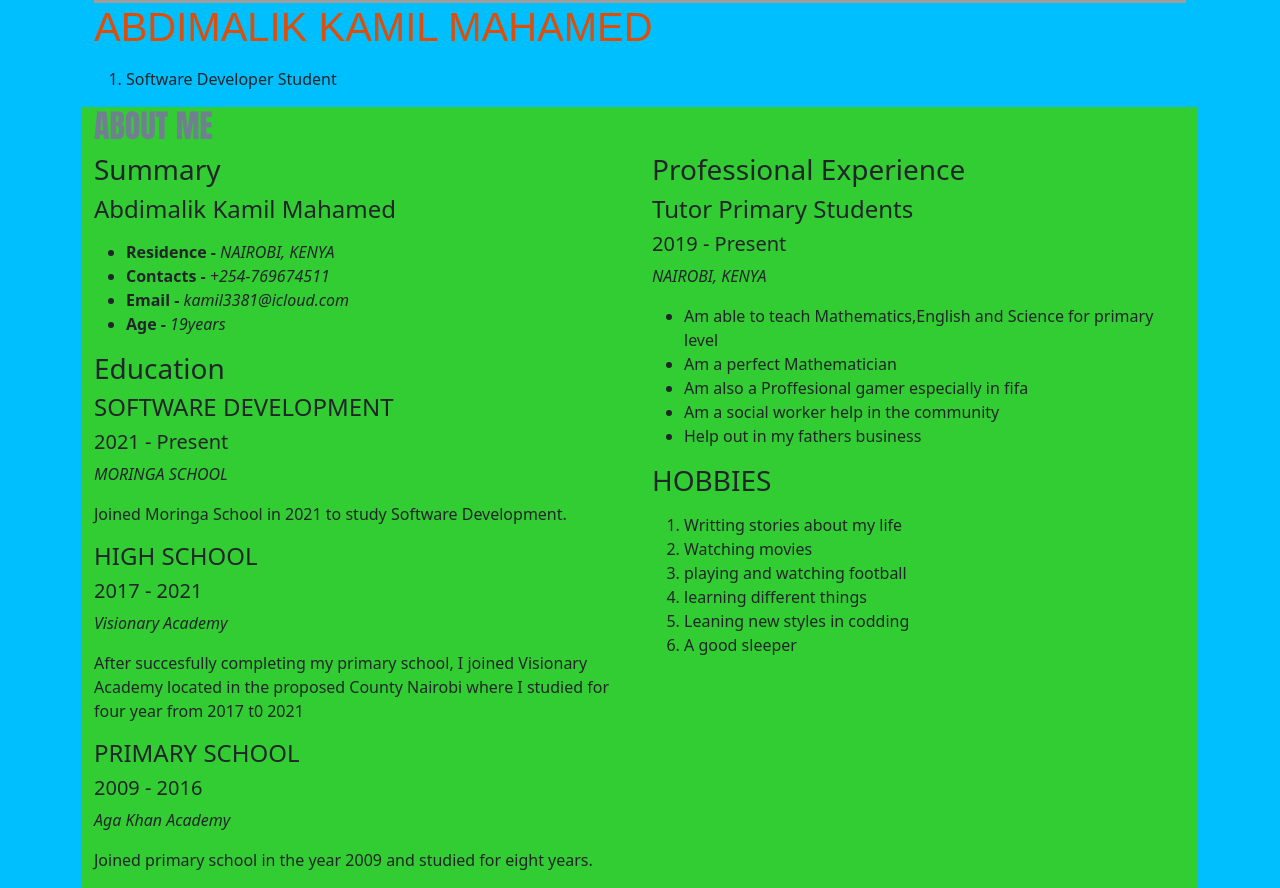
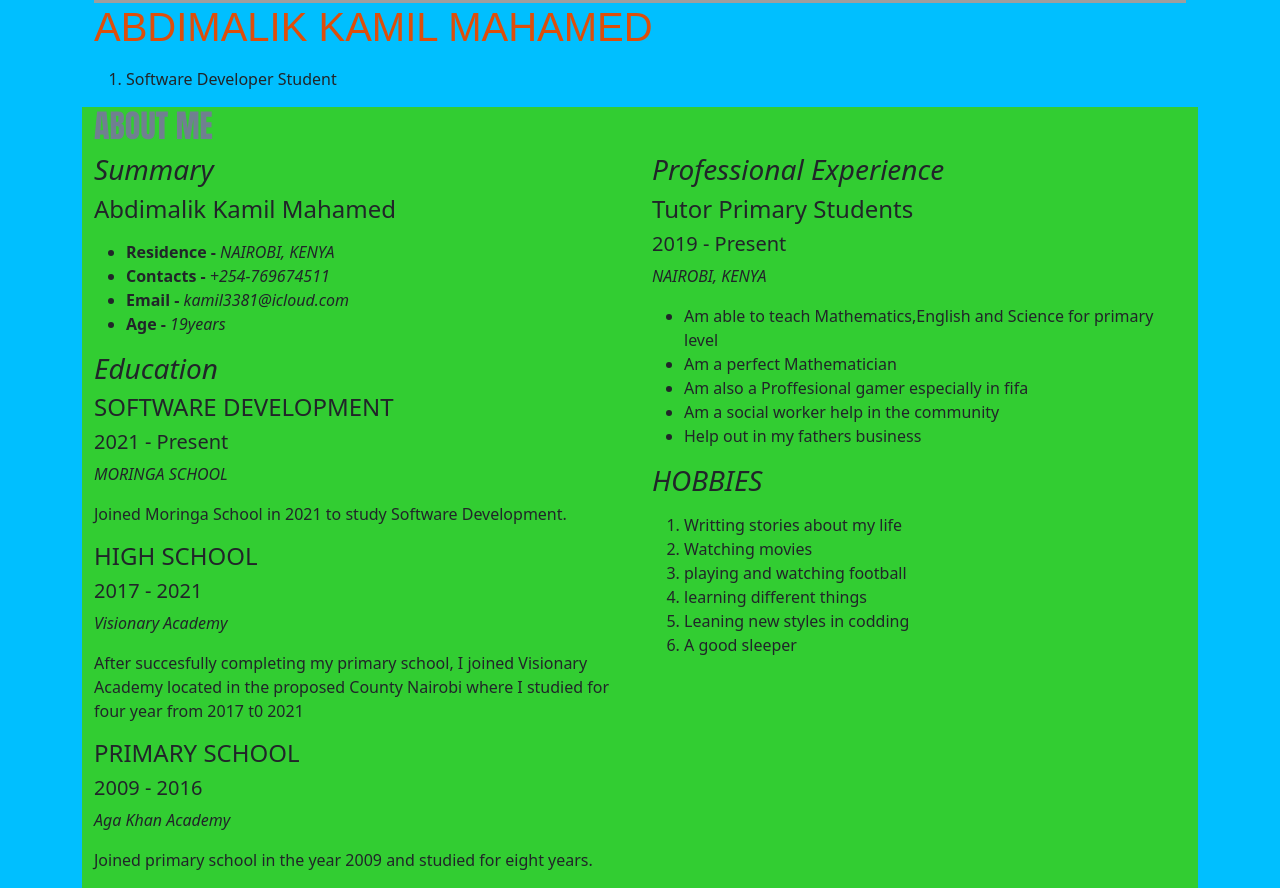
Before and after one commit to Kamil3381/PERSONAL-PORTFOLIO, a plain HTML site: page index.html in a window 1280 px wide. Shown: the part 816-1704 px from the top of the page. Drawn offline with nearby package versions, Linux system fonts and the light colour scheme; grey boxes are pictures that could not be loaded.

Commit message:
changed font type of h3

```diff
--- a/css/style.css
+++ b/css/style.css
@@ -13,3 +13,6 @@ h2 {
 font-family: Impact, Haettenschweiler, 'Arial Narrow Bold', sans-serif;
 color: slategrey;
 }
+h3 {
+    font-style: italic;
+}
```
